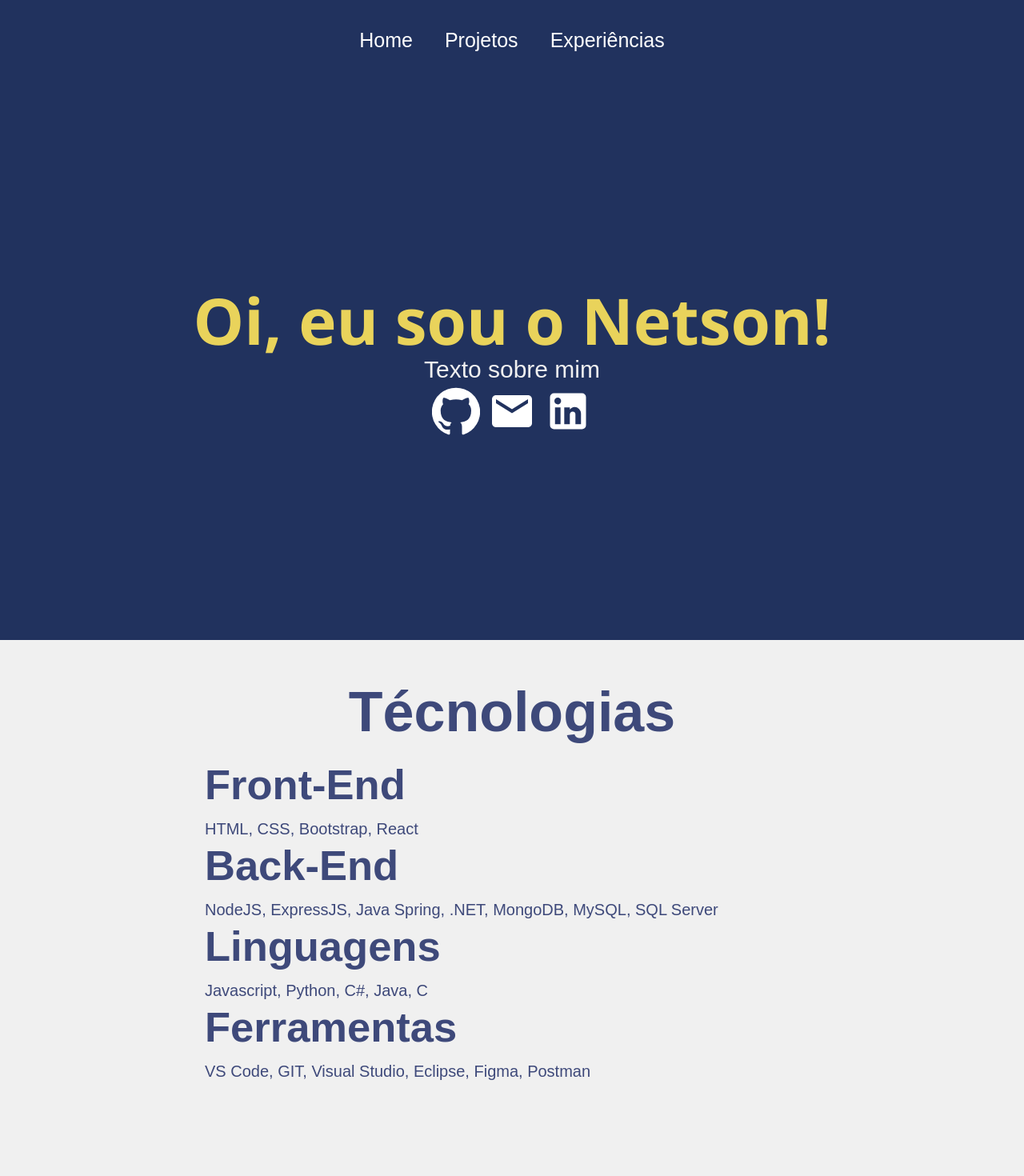
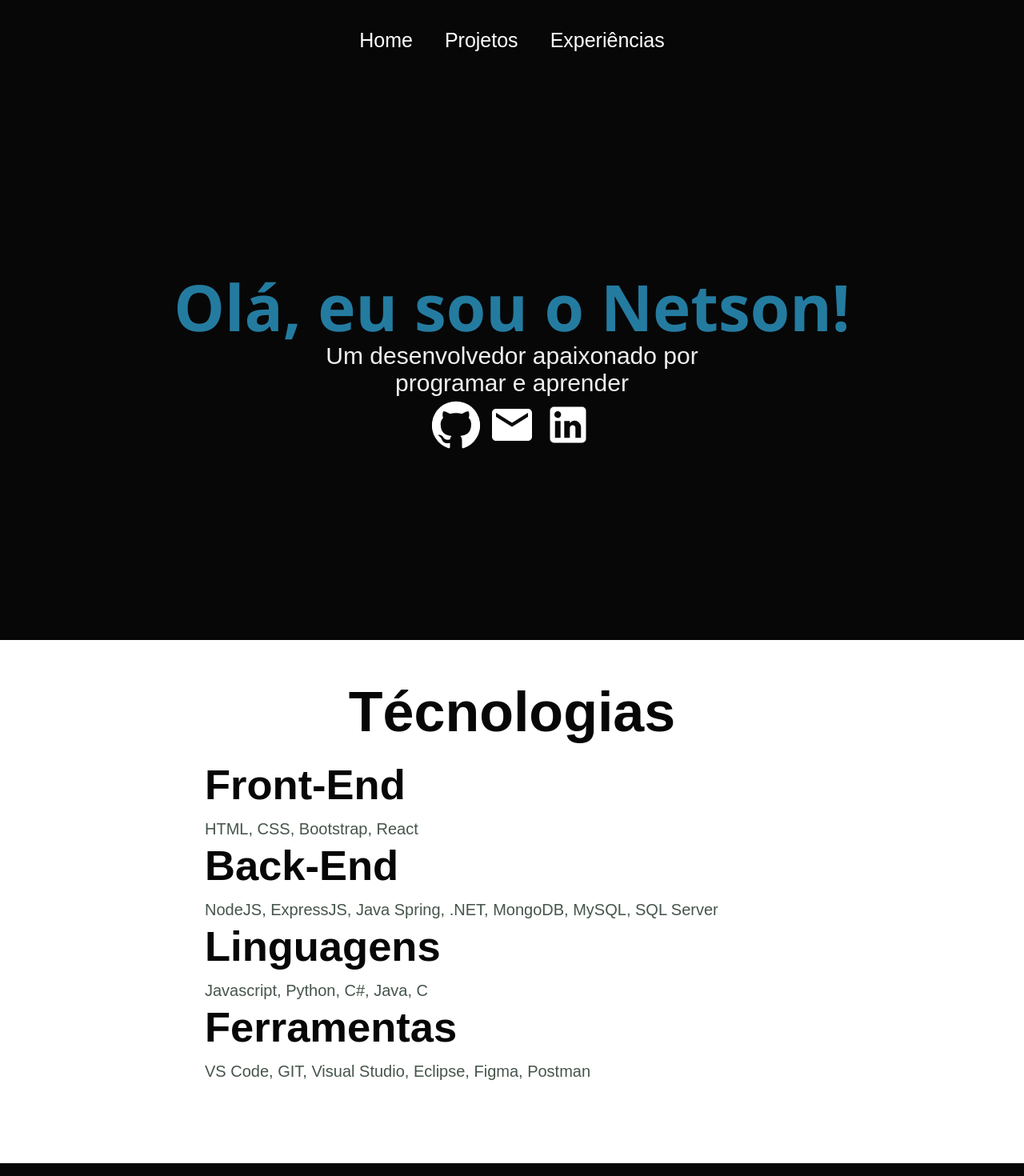
Before and after one commit to netsoncavina/portfolio, a React (Create React App) app: page / in a window 1280 px wide. Shown: the top 1470 px of the page at 80% size. Built offline with nearby package versions, Linux system fonts and the light colour scheme.

Commit message:
correções de design

```diff
--- a/src/pages/Experiences.js
+++ b/src/pages/Experiences.js
@@ -42,7 +42,7 @@ export default function Experiences() {
         <VerticalTimelineElement
           className="vertical-timeline-element--education"
           date="2017 - 2018"
-          iconStyle={{ background: "#e9d35b", color: "#fff" }}
+          iconStyle={{ background: "#ECD444", color: "#fff" }}
           icon={<WorkIcon />}
         >
           <h3 className="vertical-timeline-element-title">Fatec Tatuapé</h3>
@@ -52,7 +52,7 @@ export default function Experiences() {
         <VerticalTimelineElement
           className="vertical-timeline-element--education"
           date="2019 - 2020"
-          iconStyle={{ background: "#e9d35b", color: "#fff" }}
+          iconStyle={{ background: "#ECD444", color: "#fff" }}
           icon={<WorkIcon />}
         >
           <h3 className="vertical-timeline-element-title">Azimute Med</h3>
--- a/src/pages/Home.js
+++ b/src/pages/Home.js
@@ -13,9 +13,9 @@ export default function Home() {
   return (
     <div className="home">
       <div className="about">
-        <h2>Oi, eu sou o Netson!</h2>
+        <h2>Olá, eu sou o Netson!</h2>
         <div className="prompt">
-          <p>Texto sobre mim</p>
+          <p>Um desenvolvedor apaixonado por programar e aprender</p>
           <a href="https://github.com/netsoncavina" target="_blank">
             <GitHubIcon />
           </a>
--- a/src/styles/Footer.css
+++ b/src/styles/Footer.css
@@ -1,13 +1,13 @@
 .footer {
   width: 100%;
   height: 200px;
-  background: #21325e;
+  background: #070707;
   display: flex;
   justify-content: center;
   align-items: center;
   flex-direction: column;
   padding-top: 10px;
-  margin-top: 200px;
+  /* padding-top: 200px; */
 }
 
 .socialMedia svg {
--- a/src/styles/Home.css
+++ b/src/styles/Home.css
@@ -13,14 +13,14 @@
   justify-content: center;
   align-items: center;
   text-align: center;
-  background-color: #21325e;
+  background-color: #070707;
   color: #f0f0f0;
 }
 
 .about h2 {
   font-family: "Segoe UI", Tahoma, Geneva, Verdana, sans-serif;
   font-size: 80px;
-  color: #e9d35b;
+  color: #247ba0;
   height: 50px;
   margin-bottom: 50px;
 }
@@ -42,11 +42,13 @@
   justify-content: center;
   flex-direction: column;
   align-items: center;
-  margin-top: 50px;
+  padding-top: 50px;
+  padding-bottom: 100px;
+  background-color: white;
 }
 
 .skills h1 {
-  color: #3e497a;
+  color: #070707;
   margin-bottom: 20px;
 }
 
@@ -61,6 +63,14 @@
 
 a {
   cursor: pointer;
+}
+
+.item h2 {
+  color: #070707;
+}
+
+.item span {
+  color: #46554b;
 }
 
 @media only screen and (max-width: 600px) {
--- a/src/styles/Navbar.css
+++ b/src/styles/Navbar.css
@@ -1,7 +1,7 @@
 .navbar {
   width: 100%;
   height: 100px;
-  background: #21325e;
+  background: #070707;
 }
 
 .links {
--- a/src/styles/ProjectDisplay.css
+++ b/src/styles/ProjectDisplay.css
@@ -1,30 +1,42 @@
 .project {
   width: 100%;
-  height: calc(100vh - 100px);
+  /* height: calc(100vh - 100px); */
   display: flex;
   justify-content: center;
   align-items: center;
   flex-direction: column;
+  margin-bottom: 50px;
 }
 
 .project h1 {
   margin-top: 50px;
-  color: #3e497a;
+  color: #070707;
   font-size: 35px;
+  margin-bottom: 20px;
 }
 .project img {
   width: 700px;
   border-radius: 10px;
+  margin-bottom: 10px;
+  transition: transform 0.2s;
+}
+
+.project img:hover {
+  transform: scale(1.05);
 }
 
 .project p {
   margin-top: 20px;
   font-size: 20px;
-  color: #3e497a;
+  color: #46554b;
   max-width: 50%;
 }
 
 .project svg {
   font-size: 60px;
-  color: #3e497a;
+  color: #070707;
 }
+
+.description {
+  margin-bottom: 20px;
+}
--- a/src/styles/Projects.css
+++ b/src/styles/Projects.css
@@ -5,6 +5,7 @@
   justify-content: center;
   align-items: center;
   flex-direction: column;
+  margin-top: 20px;
 }
 .projects .projectTitle {
   text-align: center;
@@ -46,6 +47,7 @@
 }
 
 .projectItem h1 {
+  margin-top: 5vh;
   font-size: 25px;
 }
 
```
